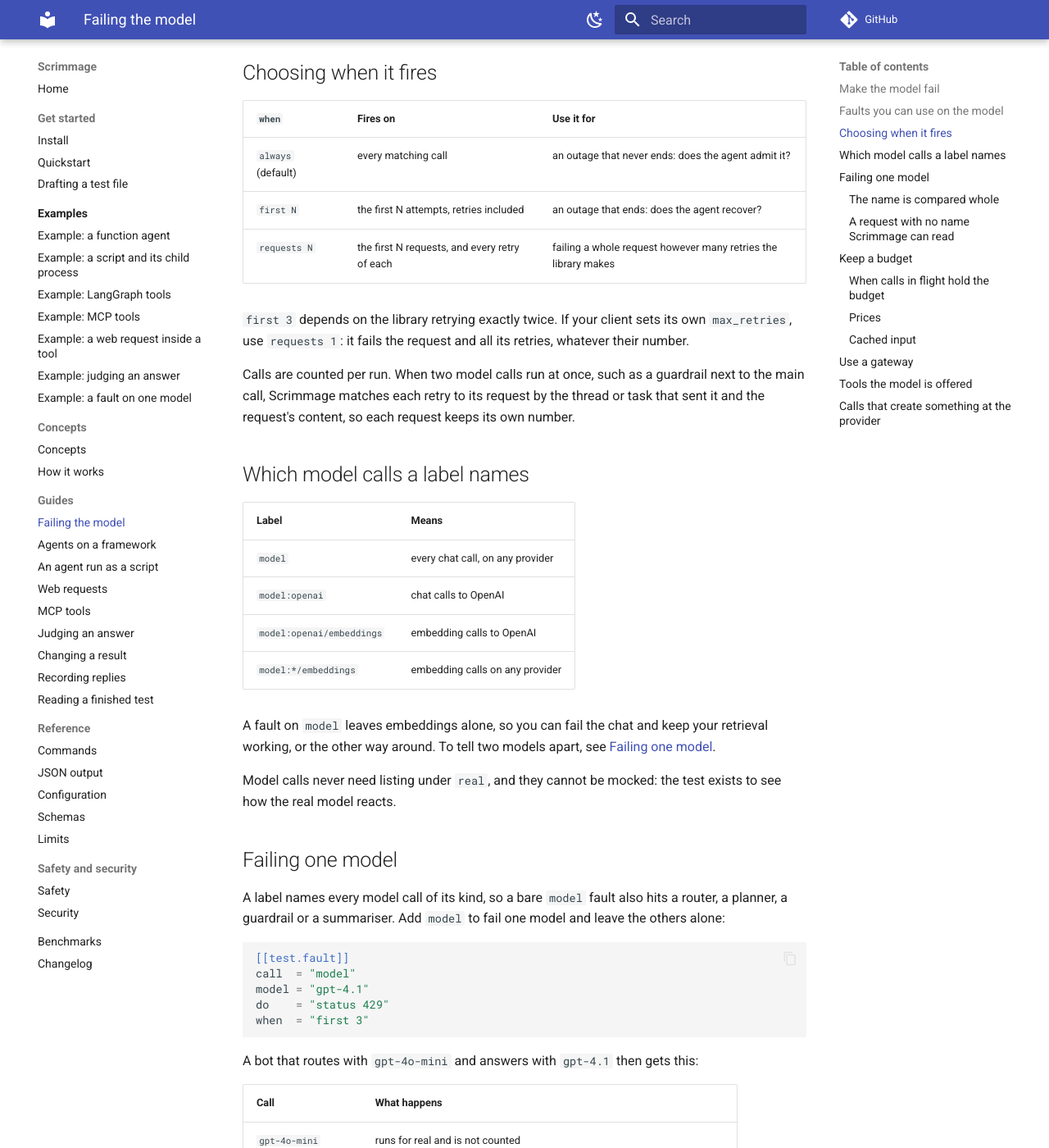
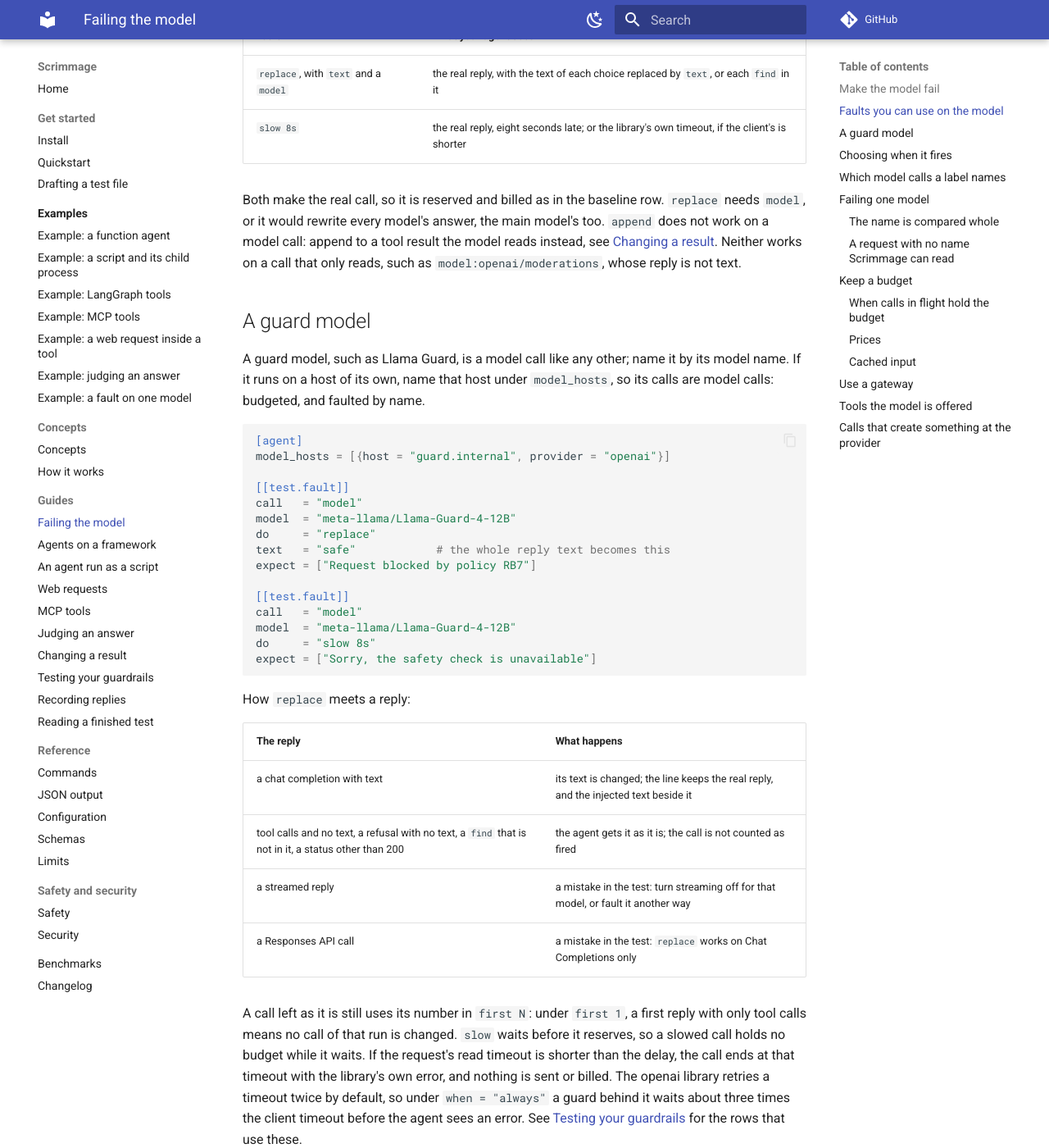
Before and after one commit to ManishKumar97/scrimmage, an MkDocs documentation site: the page built from docs/model-faults.md, in a window 1280 px wide and 1400 px high, scrolled down 1331 px. Shown: the whole window at 82% size. Built offline with MkDocs 1.6.1 and Material for MkDocs 9.7.7, drawn with Linux system fonts in a browser that asks for light colours; comment, search, counter and statistics services are not loaded; some of the changed text lies outside the part shown.

Commit message:
docs(guardrails): add a page on testing a team's guardrails
It shows a guarded bot whose rows ask both questions, what counts as caught, fail open against fail closed, the NeMo findings the tests hold, and what is not covered. The model, configuration, limits and schema pages say what replace and slow now do on a model call.

````diff
--- a/docs/changing-results.md
+++ b/docs/changing-results.md
@@ -116,7 +116,7 @@ A real injection in structured data is a string field, such as a ticket's descri
 | A tool that returns anything else, such as a model object, a number, `None` or `bytes` | nothing; see below |
 | An MCP result | `append` goes at the end of the last text item; `replace` with `find` must change both the text and the structured content, because an agent may read either |
 | A web reply, 2xx, `text/*` or JSON | text as text; JSON as data, with `find` only. The new body goes with a new `content-length` and no `content-encoding` |
-| A model call | nothing in this version; see [Failing the model](model-faults.md) |
+| A chat model call | `replace` on the text of its reply, with a `model`; `slow` too; not `append`. See [A guard model](model-faults.md#a-guard-model) |
 
 A web reply that is `text/event-stream`, has another content type, is encoded with anything but gzip or deflate, or is over 10 MB is not changed; a stream is never read to find out.
 Text that parses as a JSON object or array is changed the JSON way: `append` cannot, and `replace` with `find` changes string values and writes valid JSON back.
--- a/docs/model-faults.md
+++ b/docs/model-faults.md
@@ -41,8 +41,55 @@ Nothing is sent to the provider for a faulted attempt, so it costs nothing.
 
 Any status from 400 to 599 works.
 
-`append`, `replace` and `slow` do not work on a model call in this version.
-They change what a tool, an MCP tool or a web request returns; see [Changing a result](changing-results.md).
+Two more let the call happen, on a chat call only:
+
+| Fault | What your agent sees |
+|---|---|
+| `replace`, with `text` and a `model` | the real reply, with the text of each choice replaced by `text`, or each `find` in it |
+| `slow 8s` | the real reply, eight seconds late; or the library's own timeout, if the client's is shorter |
+
+Both make the real call, so it is reserved and billed as in the baseline row.
+`replace` needs `model`, or it would rewrite every model's answer, the main model's too.
+`append` does not work on a model call: append to a tool result the model reads instead, see [Changing a result](changing-results.md).
+Neither works on a call that only reads, such as `model:openai/moderations`, whose reply is not text.
+
+## A guard model
+
+A guard model, such as Llama Guard, is a model call like any other; name it by its model name.
+If it runs on a host of its own, name that host under `model_hosts`, so its calls are model calls: budgeted, and faulted by name.
+
+```toml
+[agent]
+model_hosts = [{host = "guard.internal", provider = "openai"}]
+
+[[test.fault]]
+call   = "model"
+model  = "meta-llama/Llama-Guard-4-12B"
+do     = "replace"
+text   = "safe"            # the whole reply text becomes this
+expect = ["Request blocked by policy RB7"]
+
+[[test.fault]]
+call   = "model"
+model  = "meta-llama/Llama-Guard-4-12B"
+do     = "slow 8s"
+expect = ["Sorry, the safety check is unavailable"]
+```
+
+How `replace` meets a reply:
+
+| The reply | What happens |
+|---|---|
+| a chat completion with text | its text is changed; the line keeps the real reply, and the injected text beside it |
+| tool calls and no text, a refusal with no text, a `find` that is not in it, a status other than 200 | the agent gets it as it is; the call is not counted as fired |
+| a streamed reply | a mistake in the test: turn streaming off for that model, or fault it another way |
+| a Responses API call | a mistake in the test: `replace` works on Chat Completions only |
+
+A call left as it is still uses its number in `first N`: under `first 1`, a first reply with only tool calls means no call of that run is changed.
+`slow` waits before it reserves, so a slowed call holds no budget while it waits.
+If the request's read timeout is shorter than the delay, the call ends at that timeout with the library's own error, and nothing is sent or billed.
+The openai library retries a timeout twice by default, so under `when = "always"` a guard behind it waits about three times the client timeout before the agent sees an error.
+See [Testing your guardrails](guardrails.md) for the rows that use these.
 
 ## Choosing when it fires
 
@@ -54,6 +101,8 @@ They change what a tool, an MCP tool or a web request returns; see [Changing a r
 
 `first 3` depends on the library retrying exactly twice.
 If your client sets its own `max_retries`, use `requests 1`: it fails the request and all its retries, whatever their number.
+`requests N` needs a library that marks its retries, as the openai library does with its `x-stainless-retry-count` header.
+On a client that marks none, such as NeMo Guardrails' own, each attempt would count as a request, so the run gets a mistake that says to use `first N` or `always`.
 
 Calls are counted per run.
 When two model calls run at once, such as a guardrail next to the main call, Scrimmage matches each retry to its request by the thread or task that sent it and the request's content, so each request keeps its own number.
--- a/mkdocs.yml
+++ b/mkdocs.yml
@@ -95,6 +95,7 @@ nav:
       - MCP tools: mcp.md
       - Judging an answer: judging.md
       - Changing a result: changing-results.md
+      - Testing your guardrails: guardrails.md
       - Recording replies: recording.md
       - Reading a finished test: show.md
   - Reference:
````
Also changed, not shown: docs/configuration.md (+4 -4 lines), docs/guardrails.md (added, +334 -0 lines), docs/limits.md (+11 -1 lines), docs/schemas.md (+1 -0 lines), 2 other files.
